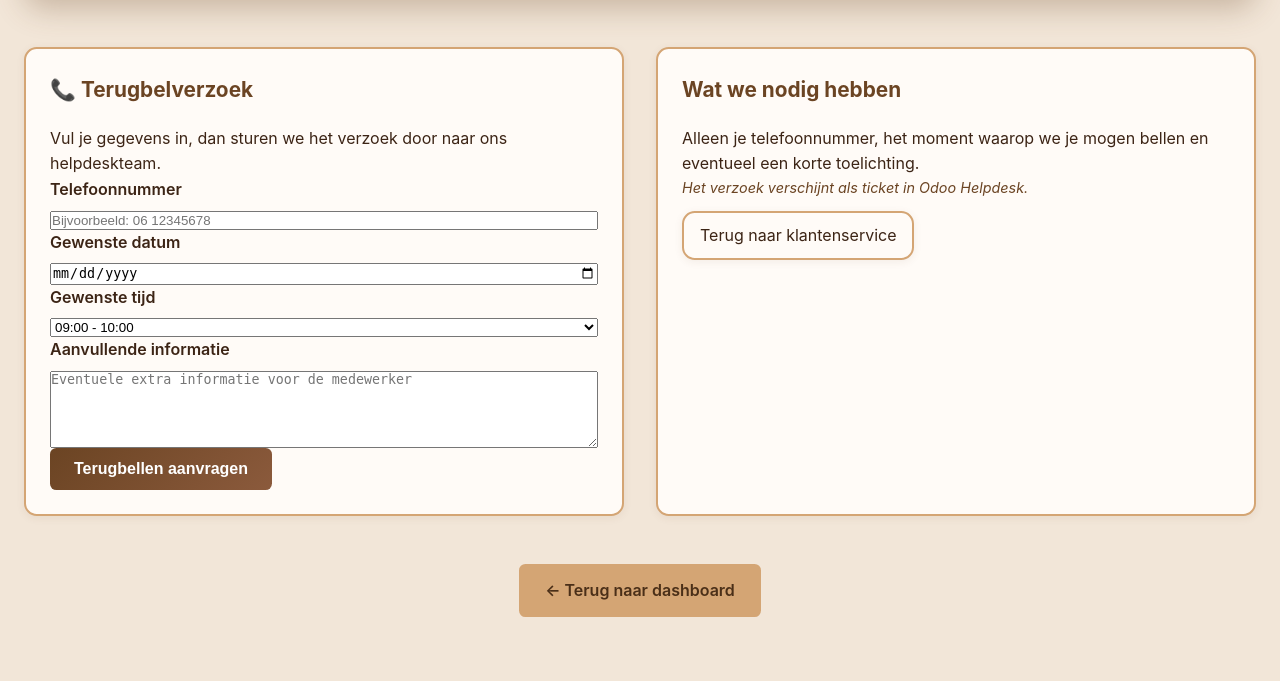
After one commit to TristandeGraaf1/Vibe_coding_Chocoloco_2, a Flask app: page /terugbellen in a window 1280 px wide. The commit adds this page. Shown: the part 354-1035 px from the top of the page. Run offline with Flask 3, Linux system fonts and the light colour scheme; the visitor is signed in with stand-in values (Sample User, id 1); data that the repository does not hold is empty.

Commit message:
FIX bug and make the status

```diff
--- a/app/forms.py
+++ b/app/forms.py
@@ -75,3 +75,23 @@ class ComplaintForm(FlaskForm):
     title = StringField('Onderwerp', validators=[DataRequired(), Length(min=3, max=120)])
     description = TextAreaField('Klachtomschrijving', validators=[DataRequired(), Length(min=10)])
     submit = SubmitField('Klacht indienen')
+
+
+class CallbackRequestForm(FlaskForm):
+    phone_number = StringField('Telefoonnummer', validators=[DataRequired(), Length(min=6, max=30)])
+    preferred_date = DateField('Gewenste datum', format='%Y-%m-%d', validators=[DataRequired()])
+    preferred_time_slot = SelectField(
+        'Gewenste tijd',
+        choices=[
+            ('09:00-10:00', '09:00 - 10:00'),
+            ('10:00-11:00', '10:00 - 11:00'),
+            ('11:00-12:00', '11:00 - 12:00'),
+            ('13:00-14:00', '13:00 - 14:00'),
+            ('14:00-15:00', '14:00 - 15:00'),
+            ('15:00-16:00', '15:00 - 16:00'),
+            ('16:00-17:00', '16:00 - 17:00'),
+        ],
+        validators=[DataRequired()],
+    )
+    notes = TextAreaField('Aanvullende informatie', validators=[Optional(), Length(max=1000)])
+    submit = SubmitField('Terugbellen aanvragen')
--- a/app/routes.py
+++ b/app/routes.py
@@ -2,16 +2,18 @@ from flask import Blueprint, render_template, redirect, url_for, request, jsonif
 from flask_login import login_user, logout_user, current_user, login_required
 from app import db
 from app.models import User, Product, ExpiryWarningRead, ExpiryWarningDismissed, ForumTopic, ForumReply, TopicSubscription, ForumNotification, ComplaintStatusNotification, ComplaintTicketWatch, ReplyLike
-from app.forms import LoginForm, RegisterForm, ProductForm, ProductRegisterForm, TopicForm, ReplyForm, CheckoutForm, ComplaintForm
+from app.forms import LoginForm, RegisterForm, ProductForm, ProductRegisterForm, TopicForm, ReplyForm, CheckoutForm, ComplaintForm, CallbackRequestForm
 from datetime import datetime, timedelta
 from flask import current_app, flash
 import html
 import json
 import re
+import time
 import uuid
 import xmlrpc.client
 import urllib.parse
 import urllib.request
+import mimetypes
 
 auth_bp = Blueprint('auth', __name__, url_prefix='/auth')
 main_bp = Blueprint('main', __name__)
@@ -256,7 +258,7 @@ def _resolve_helpdesk_ticket_model(models, odoo_db, uid, odoo_password):
     return 'helpdesk.ticket', fields or {}
 
 
-def _resolve_helpdesk_team(models, odoo_db, uid, odoo_password):
+def _resolve_helpdesk_team(models, odoo_db, uid, odoo_password, team_name_override=None):
     team_id_config = current_app.config.get('ODOO_HELPDESK_TEAM_ID', '').strip()
     if team_id_config:
         try:
@@ -264,7 +266,8 @@ def _resolve_helpdesk_team(models, odoo_db, uid, odoo_password):
         except ValueError:
             current_app.logger.warning('ODOO_HELPDESK_TEAM_ID is not a valid number.')
 
-    team_name = current_app.config.get('ODOO_HELPDESK_TEAM_NAME', '').strip()
+    # prefer explicit override if provided
+    team_name = (team_name_override or current_app.config.get('ODOO_HELPDESK_TEAM_NAME', '')).strip()
     try:
         models.execute_kw(
             odoo_db,
@@ -312,7 +315,10 @@ def _resolve_helpdesk_team(models, odoo_db, uid, odoo_password):
 
 def _build_helpdesk_complaint(product, title, description):
     clean_title = (title or '').strip() or f'Klacht over {product.name}'
+    if not clean_title.upper().startswith('[KLACHT]'):
+        clean_title = f'[KLACHT] {clean_title}'
     complaint_lines = [
+        'Type verzoek: KLACHT',
         f'Klant: {current_user.username} <{current_user.email}>',
         f'Product: {product.name} (ID {product.id})',
     ]
@@ -326,35 +332,97 @@ def _build_helpdesk_complaint(product, title, description):
     return clean_title, '\n'.join(complaint_lines)
 
 
-def _submit_helpdesk_complaint_via_website_form(product, title, description):
+def _build_multipart_form_data(fields, files, boundary=None):
+    boundary = boundary or uuid.uuid4().hex
+    lines = []
+
+    for field_name, field_value in fields.items():
+        if field_value is None:
+            continue
+        lines.append(f'--{boundary}')
+        lines.append(f'Content-Disposition: form-data; name="{field_name}"')
+        lines.append('')
+        lines.append(str(field_value))
+
+    for field_name, uploaded_file in files:
+        if not uploaded_file or not getattr(uploaded_file, 'filename', None):
+            continue
+
+        file_content = uploaded_file.read()
+        if not file_content:
+            continue
+
+        mimetype = uploaded_file.mimetype or mimetypes.guess_type(uploaded_file.filename)[0] or 'application/octet-stream'
+        lines.append(f'--{boundary}')
+        lines.append(
+            f'Content-Disposition: form-data; name="{field_name}"; filename="{uploaded_file.filename}"'
+        )
+        lines.append(f'Content-Type: {mimetype}')
+        lines.append('')
+        lines.append(file_content)
+
+    lines.append(f'--{boundary}--')
+    lines.append('')
+
+    body = b''
+    for part in lines:
+        if isinstance(part, bytes):
+            body += part + b'\r\n'
+        else:
+            body += part.encode('utf-8') + b'\r\n'
+
+    return body, f'multipart/form-data; boundary={boundary}'
+
+
+def _submit_helpdesk_ticket_via_website_form(subject, description, team_name_override=None, store_ref=False, uploaded_files=None):
     odoo_url = current_app.config.get('ODOO_URL', '').strip().rstrip('/')
     if not odoo_url:
         return None
 
-    clean_title, complaint_text = _build_helpdesk_complaint(product, title, description)
+    request_ref = uuid.uuid4().hex[:12]
+    subject_with_ref = f"{subject} [REF:{request_ref}]"
+    description_with_ref = f"{description}\n\nInterne referentie: {request_ref}"
+
+    if store_ref:
+        # expose REF to session for user-facing display (no ticket id)
+        try:
+            session['last_helpdesk_ref'] = request_ref
+        except Exception:
+            pass
+
     payload = {
-        'name': clean_title,
-        'subject': clean_title,
-        'description': complaint_text,
+        'name': subject_with_ref,
+        'subject': subject_with_ref,
+        'description': description_with_ref,
         'email_from': current_user.email,
         'partner_name': current_user.username,
     }
 
     try:
         odoo_db, uid, models, odoo_password = _odoo_credentials()
-        team_id = _resolve_helpdesk_team(models, odoo_db, uid, odoo_password)
+        team_id = _resolve_helpdesk_team(models, odoo_db, uid, odoo_password, team_name_override)
         if team_id:
             payload['team_id'] = str(team_id)
     except Exception:
         pass
 
     current_app.logger.debug('Submitting helpdesk website form payload: %s', json.dumps(payload, ensure_ascii=False))
-    request_obj = urllib.request.Request(
-        f'{odoo_url}/website/form/helpdesk.ticket',
-        data=urllib.parse.urlencode(payload).encode('utf-8'),
-        headers={'Content-Type': 'application/x-www-form-urlencoded'},
-        method='POST',
-    )
+    if uploaded_files:
+        multipart_fields = dict(payload)
+        body, content_type = _build_multipart_form_data(multipart_fields, [('documents', file_item) for file_item in uploaded_files])
+        request_obj = urllib.request.Request(
+            f'{odoo_url}/website/form/helpdesk.ticket',
+            data=body,
+            headers={'Content-Type': content_type},
+            method='POST',
+        )
+    else:
+        request_obj = urllib.request.Request(
+            f'{odoo_url}/website/form/helpdesk.ticket',
+            data=urllib.parse.urlencode(payload).encode('utf-8'),
+            headers={'Content-Type': 'application/x-www-form-urlencoded'},
+            method='POST',
+        )
 
     with urllib.request.urlopen(request_obj, timeout=20) as response:
         raw_response = response.read().decode('utf-8', errors='replace')
@@ -365,9 +433,81 @@ def _submit_helpdesk_complaint_via_website_form(product, title, description):
     except Exception:
         return None
 
-    if isinstance(parsed_response, dict) and parsed_response.get('id'):
-        return parsed_response['id']
+    raw_ticket_id = parsed_response.get('id') if isinstance(parsed_response, dict) else None
+
+    resolved_ticket_id = _resolve_helpdesk_ticket_id_after_submit(
+        candidate_ticket_id=raw_ticket_id,
+        subject=subject_with_ref,
+        request_ref=request_ref,
+    )
+    if resolved_ticket_id:
+        return resolved_ticket_id
     return None
+
+
+def _resolve_helpdesk_ticket_id_after_submit(candidate_ticket_id, subject, request_ref):
+    try:
+        odoo_db, uid, models, odoo_password = _odoo_credentials()
+        ticket_model, ticket_fields = _resolve_helpdesk_ticket_model(models, odoo_db, uid, odoo_password)
+        read_fields = ['id', 'name', 'description', 'create_date']
+        read_fields = [field_name for field_name in read_fields if field_name in ticket_fields]
+
+        if candidate_ticket_id:
+            direct_match = models.execute_kw(
+                odoo_db,
+                uid,
+                odoo_password,
+                ticket_model,
+                'search_read',
+                [[('id', '=', int(candidate_ticket_id))]],
+                {'fields': read_fields, 'limit': 1},
+            )
+            if direct_match and f'REF:{request_ref}' in (direct_match[0].get('name') or ''):
+                return int(candidate_ticket_id)
+            if direct_match:
+                current_app.logger.warning(
+                    'Website form gaf ticket-id %s terug, maar REF ontbreekt op dit ticket: %s',
+                    candidate_ticket_id,
+                    direct_match[0],
+                )
+
+        ref_domain = ['|', ('name', 'ilike', f'REF:{request_ref}'), ('description', 'ilike', request_ref)]
+        for _ in range(6):
+            ref_matches = models.execute_kw(
+                odoo_db,
+                uid,
+                odoo_password,
+                ticket_model,
+                'search_read',
+                [ref_domain],
+                {'fields': read_fields, 'limit': 10, 'order': 'id desc'},
+            )
+            for match in ref_matches or []:
+                haystack = f"{match.get('name') or ''}\n{match.get('description') or ''}"
+                if request_ref in haystack:
+                    return int(match.get('id'))
+            time.sleep(0.6)
+
+        current_app.logger.warning(
+            'Geen ticket gevonden via REF na website form submit. subject=%s, request_ref=%s, candidate_ticket_id=%s',
+            subject,
+            request_ref,
+            candidate_ticket_id,
+        )
+    except Exception as error:
+        current_app.logger.warning('Kon ticket-ID na website-form submit niet verifiëren: %s', error)
+
+    return None
+
+
+def _submit_helpdesk_complaint_via_website_form(product, title, description, uploaded_files=None):
+    clean_title, complaint_text = _build_helpdesk_complaint(product, title, description)
+    return _submit_helpdesk_ticket_via_website_form(
+        clean_title,
+        complaint_text,
+        store_ref=True,
+        uploaded_files=uploaded_files,
+    )
 
 
 def _create_helpdesk_complaint_ticket_via_xmlrpc(product, title, description):
@@ -425,15 +565,29 @@ def _create_helpdesk_complaint_ticket_via_xmlrpc(product, title, description):
     )
 
 
-def _create_helpdesk_complaint_ticket(product, title, description):
-    try:
-        website_ticket_id = _submit_helpdesk_complaint_via_website_form(product, title, description)
-        if website_ticket_id:
-            return website_ticket_id
-    except Exception as error:
-        current_app.logger.warning('Helpdesk website form submit failed, falling back to XML-RPC: %s', error)
-
-    return _create_helpdesk_complaint_ticket_via_xmlrpc(product, title, description)
+def _create_helpdesk_complaint_ticket(product, title, description, uploaded_files=None):
+    website_ticket_id = _submit_helpdesk_complaint_via_website_form(product, title, description, uploaded_files=uploaded_files)
+    if website_ticket_id:
+        return website_ticket_id
+    raise RuntimeError('Odoo Helpdesk gaf geen ticket-ID terug voor de klacht.')
+
+
+def _create_helpdesk_ticket_from_description(subject, description):
+    callback_subject = (subject or '').strip() or 'Terugbelverzoek'
+    if not callback_subject.upper().startswith('[TERUGBELVERZOEK]'):
+        callback_subject = f'[TERUGBELVERZOEK] {callback_subject}'
+
+    callback_description = f'Type verzoek: TERUGBELVERZOEK\n\n{description}'
+    callback_team = current_app.config.get('ODOO_HELPDESK_CALLBACK_TEAM_NAME', '').strip()
+    if not callback_team:
+        # fall back to the global helpdesk team name, else use 'Klantenservice'
+        callback_team = current_app.config.get('ODOO_HELPDESK_TEAM_NAME', '').strip() or 'Klantenservice'
+    return _submit_helpdesk_ticket_via_website_form(
+        callback_subject,
+        callback_description,
+        team_name_override=callback_team,
+        store_ref=True,
+    )
 
 
 def _format_helpdesk_ticket_status(ticket_data):
@@ -1371,6 +1525,40 @@ def customer_service():
     return render_template('customer_service.html')
 
 
+@main_bp.route('/terugbellen', methods=['GET', 'POST'])
+@login_required
+def terugbellen():
+    form = CallbackRequestForm()
+
+    if form.validate_on_submit():
+        subject = f"Terugbelverzoek - {current_user.username}"
+        preferred_date = form.preferred_date.data.strftime('%d-%m-%Y') if form.preferred_date.data else 'onbekend'
+        preferred_time_slot = form.preferred_time_slot.data or 'onbekend'
+        description_lines = [
+            f"Klant: {current_user.username} <{current_user.email}>",
+            f"Telefoonnummer: {form.phone_number.data.strip()}",
+            f"Gewenst belmoment: {preferred_date} tussen {preferred_time_slot}",
+        ]
+        if form.notes.data and form.notes.data.strip():
+            description_lines.extend(['', 'Aanvullende informatie:', form.notes.data.strip()])
+
+        try:
+            ticket_id = _create_helpdesk_ticket_from_description(subject, '\n'.join(description_lines))
+            if not ticket_id:
+                raise RuntimeError('Odoo Helpdesk gaf geen ticket-ID terug.')
+            ref = session.get('last_helpdesk_ref')
+            if ref:
+                flash(f'Je terugbelverzoek is verzonden naar Odoo Helpdesk. REF:{ref}', 'success')
+            else:
+                flash('Je terugbelverzoek is verzonden naar Odoo Helpdesk.', 'success')
+            return redirect(url_for('main.terugbellen'))
+        except Exception as error:
+            current_app.logger.exception('Callback request submission failed')
+            flash(f'Je terugbelverzoek kon niet worden verzonden naar Odoo Helpdesk: {error}', 'danger')
+
+    return render_template('terugbellen.html', form=form)
+
+
 @main_bp.route('/complaints', methods=['GET', 'POST'])
 @main_bp.route('/complaints/<int:product_id>', methods=['GET', 'POST'])
 @login_required
@@ -1390,10 +1578,12 @@ def complaints(product_id=None):
     if form.validate_on_submit():
         selected_product = Product.query.filter_by(id=form.product_id.data, user_id=current_user.id).first_or_404()
         try:
+            uploaded_documents = request.files.getlist('documents')
             ticket_id = _create_helpdesk_complaint_ticket(
                 selected_product,
                 form.title.data.strip(),
                 form.description.data.strip(),
+                uploaded_files=uploaded_documents,
             )
             ticket_status = _fetch_helpdesk_ticket_status(ticket_id)
             _track_complaint_ticket(
@@ -1403,7 +1593,11 @@ def complaints(product_id=None):
             )
             session['complaint_status_ticket_id'] = ticket_id
             session['complaint_status_product_id'] = selected_product.id
-            flash(f'Je klacht is verzonden naar Odoo Helpdesk als ticket #{ticket_id}.', 'success')
+            ref = session.get('last_helpdesk_ref')
+            if ref:
+                flash(f'Je klacht is verzonden naar Odoo Helpdesk. REF:{ref}', 'success')
+            else:
+                flash('Je klacht is verzonden naar Odoo Helpdesk.', 'success')
             return redirect(url_for('main.complaint_status'))
         except Exception as error:
             current_app.logger.exception('Helpdesk complaint submission failed')
--- a/app/templates/customer_service.html
+++ b/app/templates/customer_service.html
@@ -34,7 +34,7 @@
                 <p>Krijg snelle antwoorden over de app, bestellingen en betalingen.</p>
             </a>
 
-            <a href="#" class="nav-card">
+            <a href="{{ url_for('main.terugbellen') }}" class="nav-card">
                 <div class="nav-card-icon">📞</div>
                 <h3>Terugbellen</h3>
                 <p>Vraag ons om je terug te bellen op een geschikt moment.</p>
--- /dev/null
+++ b/app/templates/terugbellen.html
@@ -0,0 +1,70 @@
+{% extends "base.html" %}
+
+{% block title %}Terugbellen - Chocoloco{% endblock %}
+
+{% block content %}
+<div class="dashboard">
+    <div class="dashboard-hero" style="background-image: url('https://images.unsplash.com/photo-1556740749-887f6717d7e4?w=1400&h=500&fit=crop'); background-size: cover; background-position: center;">
+        <h1>Terugbellen</h1>
+        <p>Laat je telefoonnummer en het beste belmoment achter. We maken er direct een ticket van in Odoo Helpdesk.</p>
+    </div>
+
+    <div class="section-container">
+        <div class="widgets-section">
+            <div class="video-widget">
+                <h3>📞 Terugbelverzoek</h3>
+                <p>Vul je gegevens in, dan sturen we het verzoek door naar ons helpdeskteam.</p>
+
+                <form method="POST" class="callback-form">
+                    {{ form.hidden_tag() }}
+
+                    <div class="form-group">
+                        {{ form.phone_number.label(class_='form-label') }}
+                        {{ form.phone_number(class_='form-control', placeholder='Bijvoorbeeld: 06 12345678') }}
+                        {% for error in form.phone_number.errors %}
+                        <div class="form-error">{{ error }}</div>
+                        {% endfor %}
+                    </div>
+
+                    <div class="form-group">
+                        {{ form.preferred_date.label(class_='form-label') }}
+                        {{ form.preferred_date(class_='form-control', type='date') }}
+                        {% for error in form.preferred_date.errors %}
+                        <div class="form-error">{{ error }}</div>
+                        {% endfor %}
+                    </div>
+
+                    <div class="form-group">
+                        {{ form.preferred_time_slot.label(class_='form-label') }}
+                        {{ form.preferred_time_slot(class_='form-control') }}
+                        {% for error in form.preferred_time_slot.errors %}
+                        <div class="form-error">{{ error }}</div>
+                        {% endfor %}
+                    </div>
+
+                    <div class="form-group">
+                        {{ form.notes.label(class_='form-label') }}
+                        {{ form.notes(class_='form-control complaint-textarea', rows='5', placeholder='Eventuele extra informatie voor de medewerker') }}
+                        {% for error in form.notes.errors %}
+                        <div class="form-error">{{ error }}</div>
+                        {% endfor %}
+                    </div>
+
+                    <button type="submit" class="btn btn-primary">{{ form.submit.label.text }}</button>
+                </form>
+            </div>
+
+            <div class="news-widget">
+                <h3>Wat we nodig hebben</h3>
+                <p>Alleen je telefoonnummer, het moment waarop we je mogen bellen en eventueel een korte toelichting.</p>
+                <p class="widget-caption">Het verzoek verschijnt als ticket in Odoo Helpdesk.</p>
+                <a href="{{ url_for('main.customer_service') }}" class="nav-card" style="display:inline-block; margin-top:0.8rem; padding:0.6rem 1rem;">Terug naar klantenservice</a>
+            </div>
+        </div>
+    </div>
+
+    <div style="text-align:center; margin:2rem 0;">
+        <a href="{{ url_for('main.dashboard') }}" class="btn btn-secondary">← Terug naar dashboard</a>
+    </div>
+</div>
+{% endblock %}
```
Also changed, not shown: app/templates/complaints.html (+14 -1 lines).
